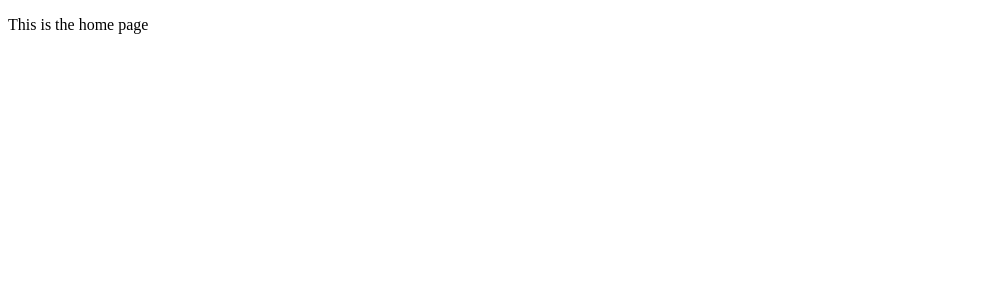
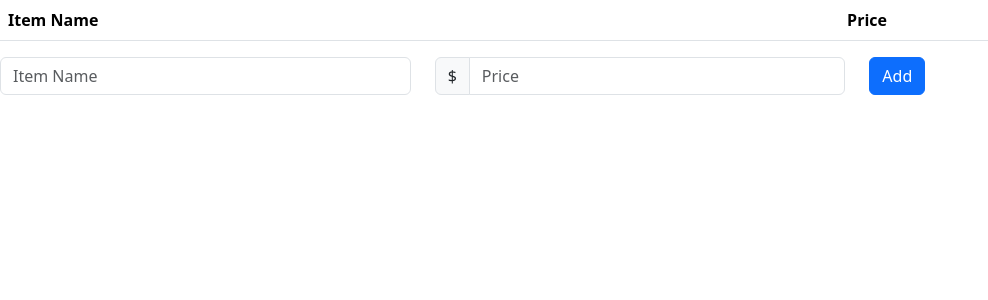
Before and after one commit to dkoval3/check-split-ui, a Next.js app: page / in a window 1280 px wide. Shown: the top 300 px of the page, without its empty margins (0-988 px from the left). Built offline with nearby package versions, Linux system fonts and the light colour scheme.

Commit message:
started work on table to add items from check

```diff
--- a/package.json
+++ b/package.json
@@ -9,9 +9,11 @@
     "lint": "next lint"
   },
   "dependencies": {
+    "bootstrap": "^5.3.2",
+    "next": "14.0.4",
     "react": "^18",
-    "react-dom": "^18",
-    "next": "14.0.4"
+    "react-bootstrap": "^2.9.2",
+    "react-dom": "^18"
   },
   "devDependencies": {
     "eslint": "^8",
--- a/src/app/page.js
+++ b/src/app/page.js
@@ -1,9 +1,12 @@
 import HomePage from '@/components/Home';
+import Button from 'react-bootstrap/Button';
+import 'bootstrap/dist/css/bootstrap.min.css';
+import Check from '@/components/Check';
 
 export default function Home() {
   return(
     <div>
-      <HomePage />
+      <Check />
     </div>
   );
 }
--- /dev/null
+++ b/src/components/Check.js
@@ -0,0 +1,61 @@
+'use client'
+
+import Table from 'react-bootstrap/Table';
+import { useState } from "react";
+import { decimalToDollar } from "@/utils/format";
+import Col from 'react-bootstrap/Col';
+import Form from 'react-bootstrap/Form';
+import Row from 'react-bootstrap/Row';
+import { Button, InputGroup } from 'react-bootstrap';
+
+const renderRow = ({ item, price }, i) => (
+    <tr key={i}>
+        <td>{item}</td>
+        <td>{decimalToDollar(price)}</td>
+    </tr>
+);
+
+export function AddItem({ setItem, setCheck, setPrice, item, check, price }) {
+    return(
+        <Form>
+            <Row>
+                <Col>
+                    <Form.Control placeholder="Item Name" onChange={event => setItem(event.target.value)}/>
+                </Col>
+                <Col>
+                    <InputGroup>
+                        <InputGroup.Text>$</InputGroup.Text>
+                        <Form.Control placeholder="Price" type="number" onChange={event => setPrice(event.target.value)} />
+                    </InputGroup>
+                </Col>
+                <Col>
+                    <Button value="Add" onClick={() => setCheck([...check, {item: item, price: price}])} >Add</Button>
+                </Col>
+            </Row>
+        </Form>
+    );
+}
+
+export default function Check() {
+    // let check = CHECK;
+    const [item, setItem] = useState("");
+    const [price, setPrice] = useState("");
+    const [check, setCheck] = useState([]);
+
+    return(
+        <div>
+            <Table>
+                <thead>
+                    <tr>
+                        <th>Item Name</th>
+                        <th>Price</th>
+                    </tr>
+                </thead>
+                <tbody>
+                    { check.map((item, i) => renderRow(item, i)) }
+                </tbody>
+            </Table>
+            <AddItem {...{ setItem, setCheck, setPrice, item, check, price }} />
+        </div>
+    );
+}
--- /dev/null
+++ b/src/utils/format.js
@@ -0,0 +1,8 @@
+let USDollar = new Intl.NumberFormat('en-US', {
+    style: 'currency',
+    currency: 'USD',
+});
+
+export const decimalToDollar = price => {
+    return USDollar.format(price);
+};
```
Also changed, not shown: src/constants/test_data/test_data.js (added, +28 -0 lines), 1 other file (tests, documents, lock files or other folders).
